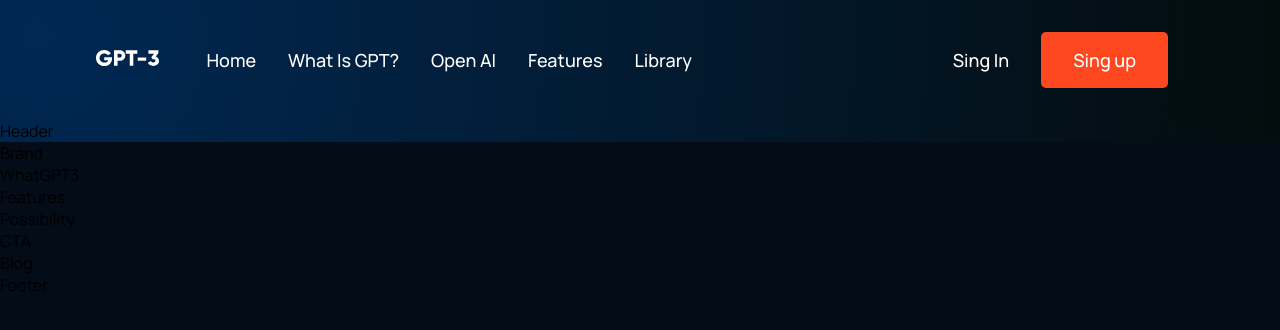
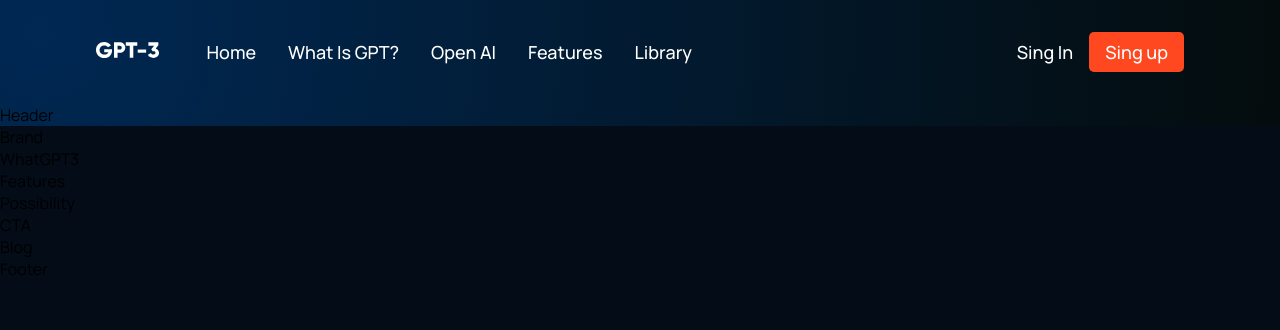
Before and after one commit to amirpourastarabadi/gpt3, a React (Create React App) app: page / in a window 1280 px wide. Shown: the top 330 px of the page. Built offline with nearby package versions, Linux system fonts and the light colour scheme.

Commit message:
nav done

```diff
--- a/src/components/navbar/Navbar.jsx
+++ b/src/components/navbar/Navbar.jsx
@@ -1,8 +1,13 @@
+import { useState } from "react"
 import { RiMenu3Line, RiCloseLine } from "react-icons/ri"
 import logo from "../../assets/logo.svg"
 import "./navbar.css"
+import NavbarLinks from "../../components/navbar_links/NavbarLinks"
+import NavbarSigns from "../../components/navbar_signs/NavbarSigns"
 
 const Navbar = () => {
+  const [toggleMenu, setToggleMenu] = useState(false)
+
   return (
     <div className="gpt3__navbar">
       <div className="gpt3__navbar-links">
@@ -10,27 +15,38 @@
           <img src={logo} alt="logo" />
         </div>
         <div className="gpt3__navbar-links_container">
-          <p>
-            <a href="#home">Home</a>
-          </p>
-          <p>
-            <a href="#wgpt3">What is GPT?</a>
-          </p>
-          <p>
-            <a href="#possibility">Open AI</a>
-          </p>
-          <p>
-            <a href="#features">Features</a>
-          </p>
-          <p>
-            <a href="#blog">Library</a>
-          </p>
+          <NavbarLinks />
         </div>
       </div>
 
       <div className="gpt3__navbar-sign">
-        <p>Sing In</p>
-        <button>Sing up</button>
+        <NavbarSigns />
+      </div>
+      <div className="gpt3__navbar-menu">
+        {toggleMenu ? (
+          <RiCloseLine
+            color="#fff"
+            size={26}
+            onClick={() => setToggleMenu(false)}
+          />
+        ) : (
+          <RiMenu3Line
+            color="#fff"
+            size={26}
+            onClick={() => setToggleMenu(true)}
+          />
+        )}
+        {toggleMenu && (
+          <div className="gpt3__navbar-menu_container scale-up-center">
+            <div className="gpt3__navbar-menu_container-links">
+              <NavbarLinks />
+            </div>
+
+            <div className="gpt3__navbar-menu_container-links-sign">
+              <NavbarSigns />
+            </div>
+          </div>
+        )}
       </div>
     </div>
   )
--- a/src/components/navbar/navbar.css
+++ b/src/components/navbar/navbar.css
@@ -44,18 +44,74 @@
   cursor: pointer;
 }
 
-.gpt3__navbar-sign button {
-  padding: 1rem 2rem;
-  background: #ff4820;
-  color: #fff;
-  border: none;
-  outline: none;
-  cursor: pointer;
-  border-radius: 5px;
-  font-size: 18px;
-  font-weight: 500;
-  margin: 0 1rem;
-}
+
 .gpt3__navbar-sign p {
   cursor: pointer;
 }
+
+.gpt3__navbar-menu {
+  margin-left: 1rem;
+  position: relative;
+  display: none;
+}
+
+.gpt3__navbar-menu svg {
+  cursor: pointer;
+}
+
+.gpt3__navbar-menu_container {
+  display: flex;
+  flex-direction: column;
+  align-items: flex-end;
+  justify-content: flex-end;
+  text-align: end;
+
+  position: absolute;
+  top: 40px;
+  right: 0;
+
+  padding: 2rem;
+  margin: 1rem 0 0 0;
+
+  background: var(--color-footer);
+  min-width: 210px;
+  border-radius: 5px;
+  box-shadow: 0 0 5 rgba(0, 0, 0, 0.2);
+}
+
+.gpt3__navbar-menu_container p {
+  margin: 1rem 0;
+}
+
+.gpt3__navbar-menu_container-links-sign {
+  display: none;
+}
+
+@media screen and (max-width: 1050px) {
+  .gpt3__navbar-links_container {
+    display: none;
+  }
+  .gpt3__navbar-menu {
+    display: flex;
+  }
+}
+@media screen and (max-width: 700px) {
+  .gpt3__navbar {
+    padding: 2rem 4rem;
+  }
+}
+@media screen and (max-width: 550px) {
+  .gpt3__navbar {
+    padding: 2rem;
+  }
+  .gpt3__navbar-sign{
+    display: none;
+  }
+  .gpt3__navbar-menu_container{
+    top:20px;
+  }
+  .gpt3__navbar-menu_container-links-sign{
+    display: block;
+  }
+
+}
--- /dev/null
+++ b/src/components/navbar_links/NavbarLinks.jsx
@@ -0,0 +1,21 @@
+const NavbarLinks = () => (
+  <>
+    <p>
+      <a href="#home">Home</a>
+    </p>
+    <p>
+      <a href="#wgpt3">What is GPT?</a>
+    </p>
+    <p>
+      <a href="#possibility">Open AI</a>
+    </p>
+    <p>
+      <a href="#features">Features</a>
+    </p>
+    <p>
+      <a href="#blog">Library</a>
+    </p>
+  </>
+)
+
+export default NavbarLinks
--- /dev/null
+++ b/src/components/navbar_signs/NavbarSigns.jsx
@@ -0,0 +1,10 @@
+import './navbar_signs.css';
+
+const NavbarSigns = () => (
+  <>
+    <p>Sing In</p>
+    <button>Sing up</button>
+  </>
+)
+
+export default NavbarSigns
--- /dev/null
+++ b/src/components/navbar_signs/navbar_signs.css
@@ -0,0 +1,11 @@
+button {
+    padding: 0.5rem 1rem;
+    background: #ff4820;
+    color: #fff;
+    border: none;
+    outline: none;
+    cursor: pointer;
+    border-radius: 5px;
+    font-size: 18px;
+    font-weight: 500;
+  }
```
